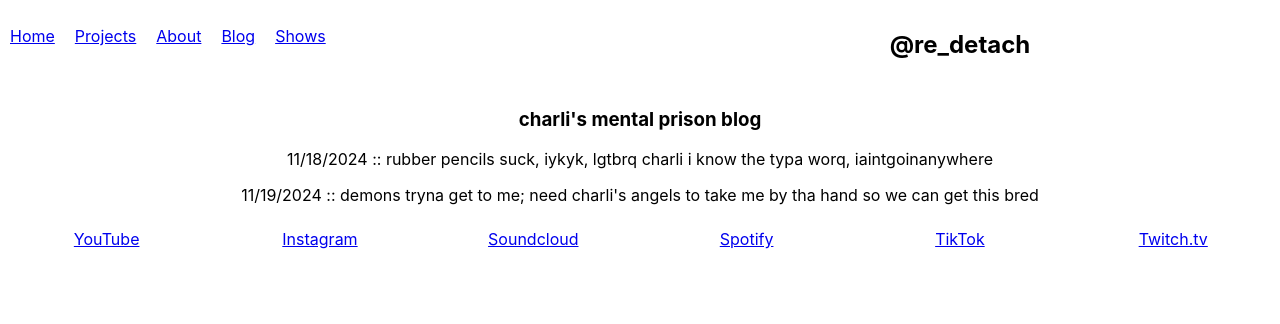
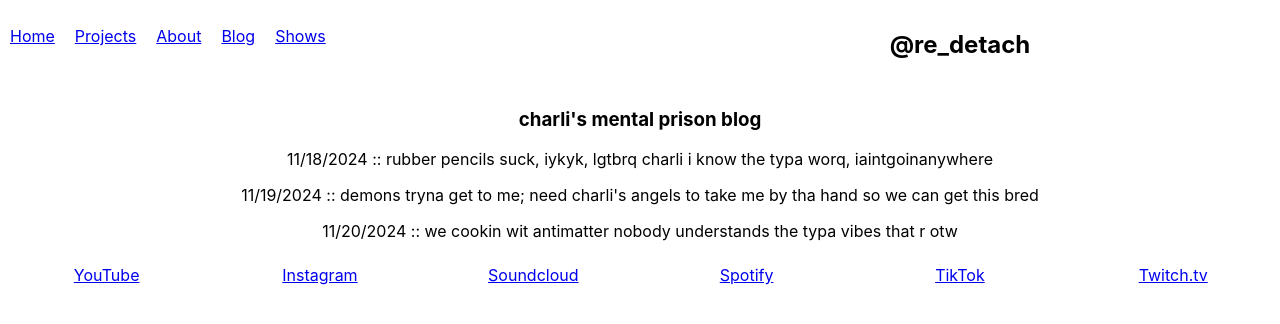
Before and after one commit to rolinmb/redetach-music, a React (Create React App) app: page /blog in a window 1280 px wide. Shown: the top 324 px of the page. Built offline with nearby package versions, Linux system fonts and the light colour scheme.

Commit message:
blog update

```diff
--- a/src/components/Blog.js
+++ b/src/components/Blog.js
@@ -10,6 +10,7 @@ const Blog = () => {
       <div id='blog-body-wrap'>
         <p>11/18/2024 :: rubber pencils suck, iykyk, lgtbrq charli i know the typa worq, iaintgoinanywhere</p>
         <p>11/19/2024 :: demons tryna get to me; need charli's angels to take me by tha hand so we can get this bred</p>
+        <p>11/20/2024 :: we cookin wit antimatter nobody understands the typa vibes that r otw</p>
       </div>
     </div>
   );
```
